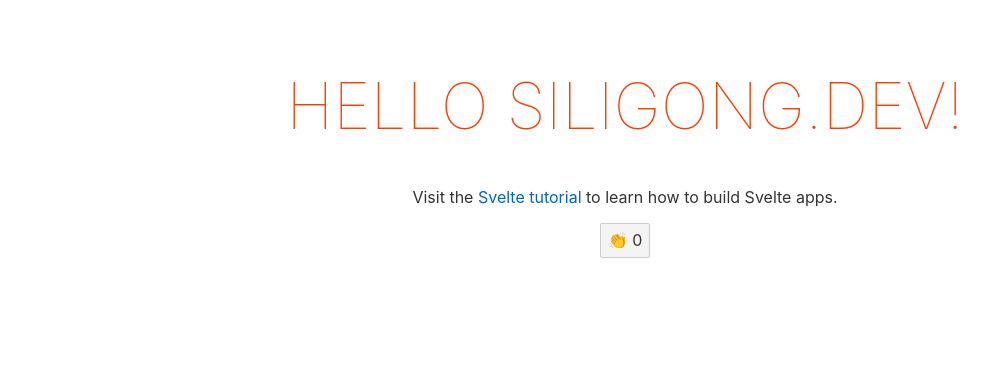
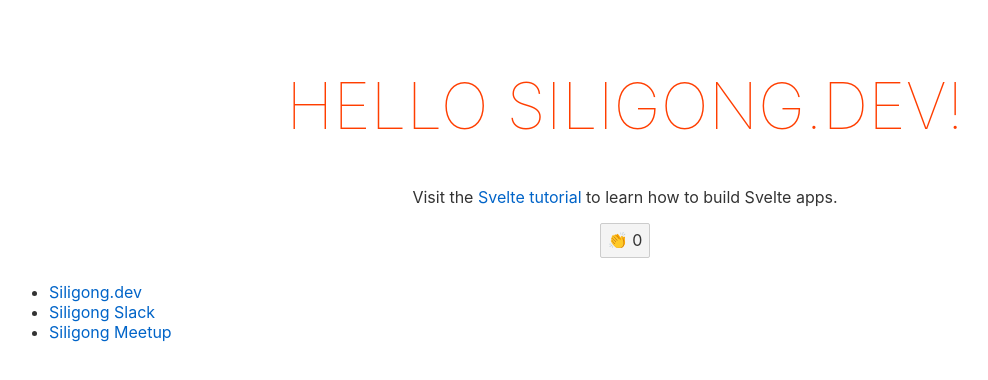
Before and after one commit to pbrdmn/svelte-demo, a Svelte app: page / in a window 1280 px wide. Shown: the top 380 px of the page, without its empty margins (15-1003 px from the left). Built offline with nearby package versions, Linux system fonts and the light colour scheme.

Commit message:
🔗 Siligong Links

```diff
--- a/src/App.svelte
+++ b/src/App.svelte
@@ -1,5 +1,6 @@
 <script lang="ts">
 	import Counter from './Counter.svelte'
+	import Links from './Links.svelte'
 	export let name: string;
 </script>
 
@@ -7,6 +8,7 @@
 	<h1>Hello {name}!</h1>
 	<p>Visit the <a href="https://svelte.dev/tutorial">Svelte tutorial</a> to learn how to build Svelte apps.</p>
 	<Counter />
+	<Links />
 </main>
 
 <style>
--- /dev/null
+++ b/src/Links.svelte
@@ -0,0 +1,26 @@
+<script>
+    const links = [
+        {
+            'url': 'siligong.dev',
+            'name': 'Siligong.dev'
+        },{
+            'url': 'siligong.slack.com',
+            'name': 'Siligong Slack'
+        },{
+            'url': 'https://www.meetup.com/SiligongValley/',
+            'name': 'Siligong Meetup'
+        }
+    ];
+</script>
+
+<ul>
+    {#each links as link}
+        <li><a target="_blank" href={link.url}>{link.name}</a></li>
+    {/each}
+</ul>
+
+<style>
+    ul {
+        text-align: left;
+    }
+</style>
```
